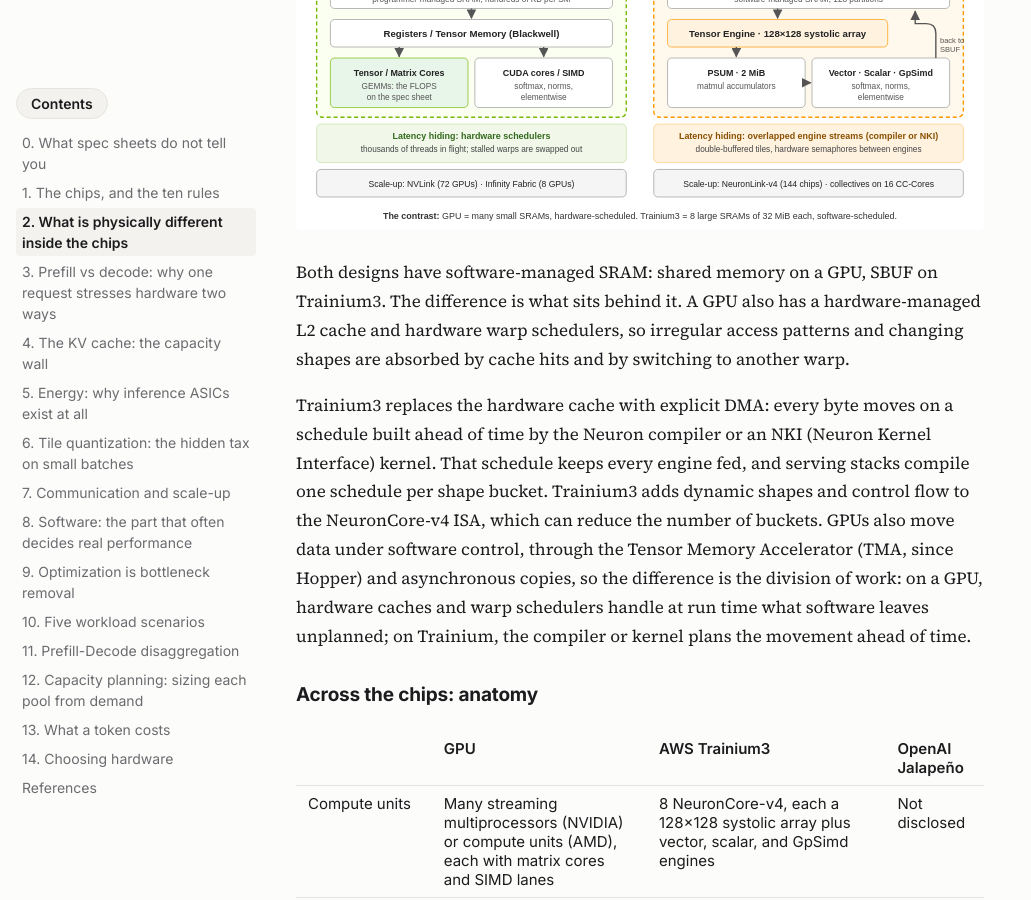
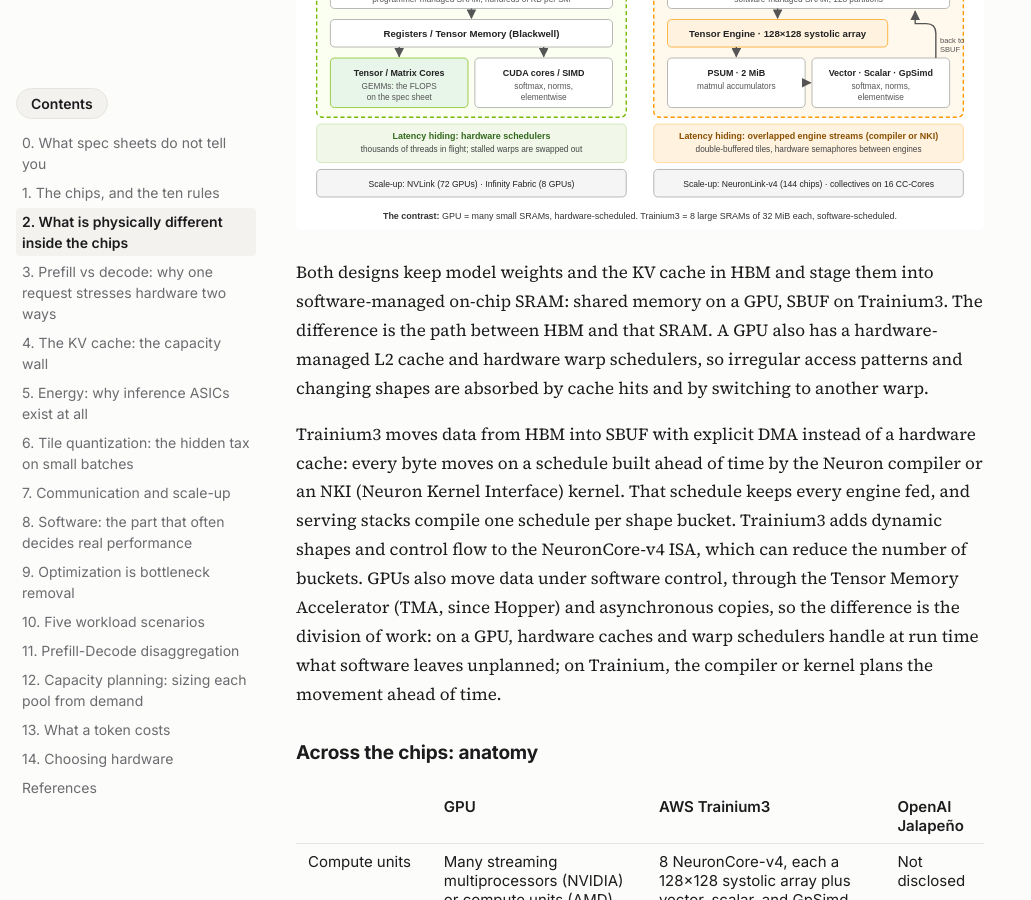
Before and after one commit to bananighosh/bananighosh.github.io, a Jekyll site: the page built from _posts/2026-11-16-flops-are-not-tokens.md, in a window 1280 px wide and 900 px high, scrolled down 2693 px. Shown: the whole window, without its empty margins (0-1031 px from the left). Built offline with Jekyll 4.4.1, drawn with Linux system fonts in a browser that asks for light colours.

Commit message:
Section 2: name HBM in the memory-hierarchy paragraph
Co-Authored-By: Claude Opus 5.5 <noreply@anthropic.com>
Claude-Session: https://claude.ai/code/session_01K2HJxVUv7i1duGErniTfDd

```diff
--- a/_posts/2026-11-16-flops-are-not-tokens.md
+++ b/_posts/2026-11-16-flops-are-not-tokens.md
@@ -72,9 +72,9 @@ A GPU is thousands of programmable workers sharing caches the hardware manages.
 
 <figure><img src="/assets/img/flops-are-not-tokens/hierarchy-v4.svg" alt="hierarchy v4" loading="lazy"></figure>
 
-Both designs have software-managed SRAM: shared memory on a GPU, SBUF on Trainium3. The difference is what sits behind it. A GPU also has a hardware-managed L2 cache and hardware warp schedulers, so irregular access patterns and changing shapes are absorbed by cache hits and by switching to another warp.
+Both designs keep model weights and the KV cache in HBM and stage them into software-managed on-chip SRAM: shared memory on a GPU, SBUF on Trainium3. The difference is the path between HBM and that SRAM. A GPU also has a hardware-managed L2 cache and hardware warp schedulers, so irregular access patterns and changing shapes are absorbed by cache hits and by switching to another warp.
 
-Trainium3 replaces the hardware cache with explicit DMA: every byte moves on a schedule built ahead of time by the Neuron compiler or an NKI (Neuron Kernel Interface) kernel. That schedule keeps every engine fed, and serving stacks compile one schedule per shape bucket. Trainium3 adds dynamic shapes and control flow to the NeuronCore-v4 ISA, which can reduce the number of buckets. GPUs also move data under software control, through the Tensor Memory Accelerator (TMA, since Hopper) and asynchronous copies, so the difference is the division of work: on a GPU, hardware caches and warp schedulers handle at run time what software leaves unplanned; on Trainium, the compiler or kernel plans the movement ahead of time.
+Trainium3 moves data from HBM into SBUF with explicit DMA instead of a hardware cache: every byte moves on a schedule built ahead of time by the Neuron compiler or an NKI (Neuron Kernel Interface) kernel. That schedule keeps every engine fed, and serving stacks compile one schedule per shape bucket. Trainium3 adds dynamic shapes and control flow to the NeuronCore-v4 ISA, which can reduce the number of buckets. GPUs also move data under software control, through the Tensor Memory Accelerator (TMA, since Hopper) and asynchronous copies, so the difference is the division of work: on a GPU, hardware caches and warp schedulers handle at run time what software leaves unplanned; on Trainium, the compiler or kernel plans the movement ahead of time.
 
 ### Across the chips: anatomy
 
```
